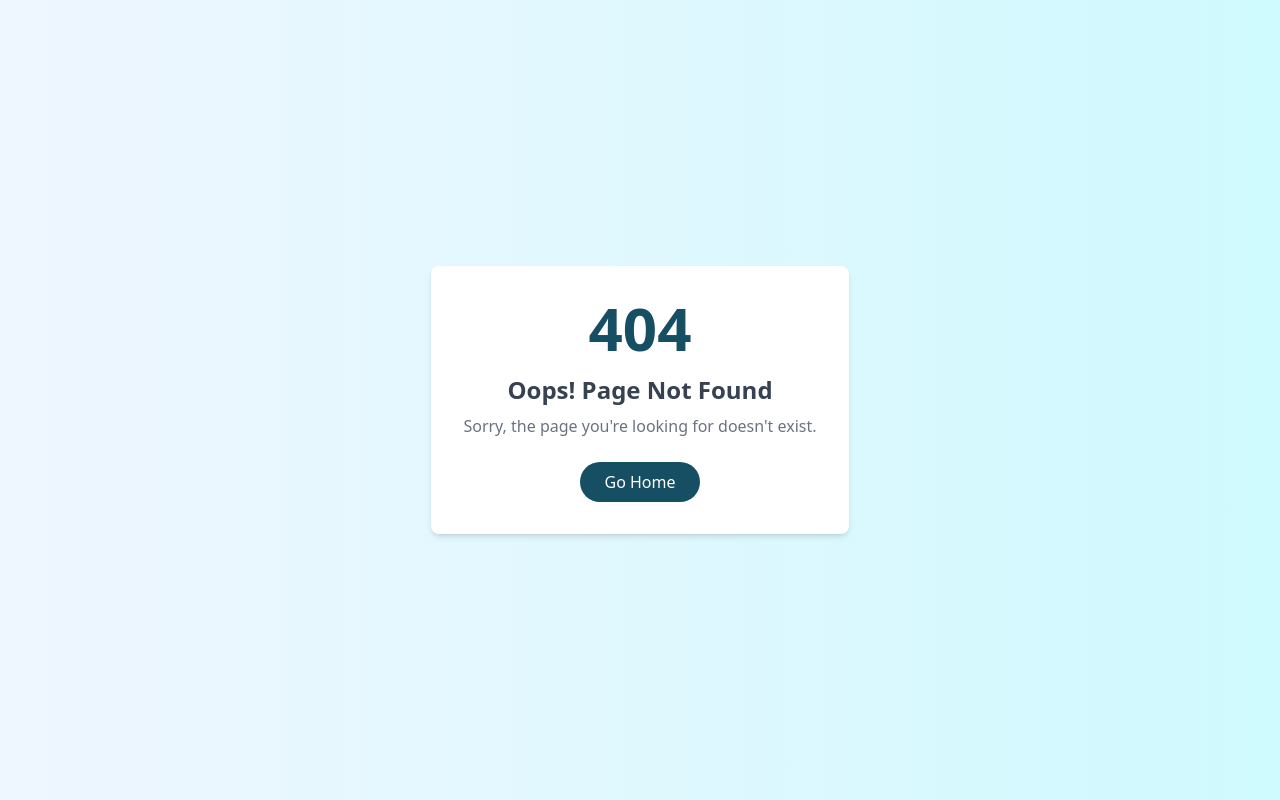
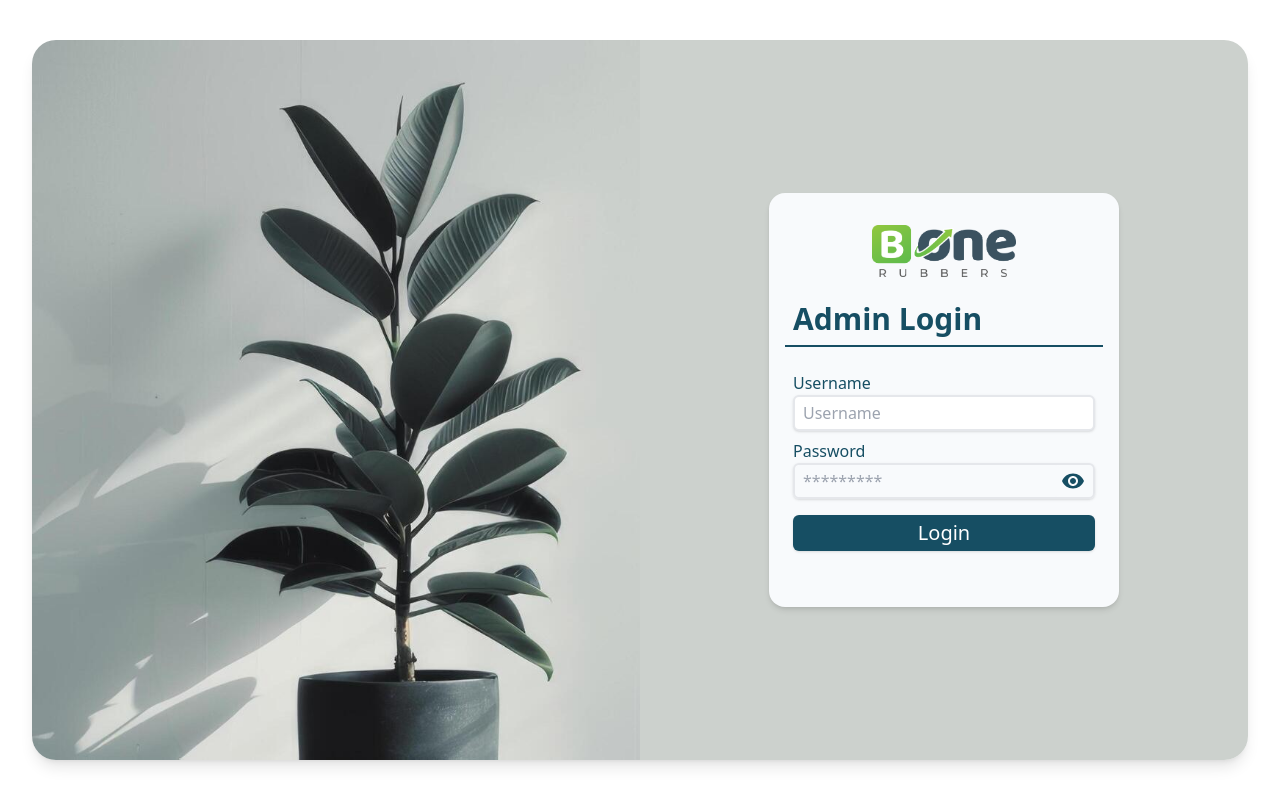
Before and after one commit to bonecompany/Supplier-Management-Client, a React (Vite) app: page /login in a window 1280 px wide. Before the commit this address had no page. Built offline with nearby package versions, Linux system fonts and the light colour scheme.

Commit message:
17th commit for deployment branch

```diff
--- a/src/MainRoute.jsx
+++ b/src/MainRoute.jsx
@@ -31,7 +31,7 @@ const MainRoute = () => {
     <>
       <ToastContainer />
       <Routes>
-        {/* <Route path="/" element={<AdminLogin />} /> */}
+        <Route path="/login" element={<AdminLogin />} />
         <Route path="/" element={<AdminSidebar />}>
           <Route index element={<AdminHome />} />
           <Route path="/admin/latex-parchase" element={<LatexParchase />} />
```
